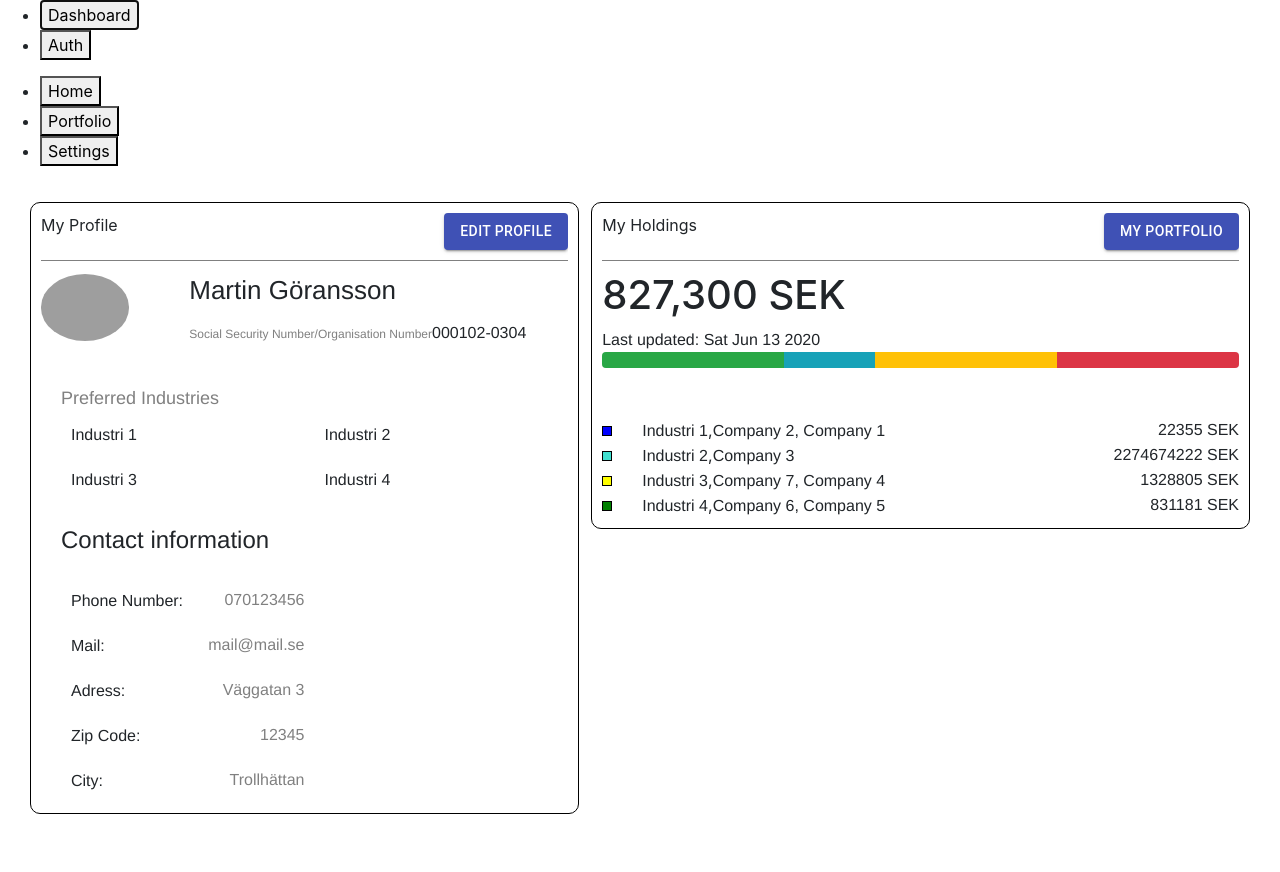
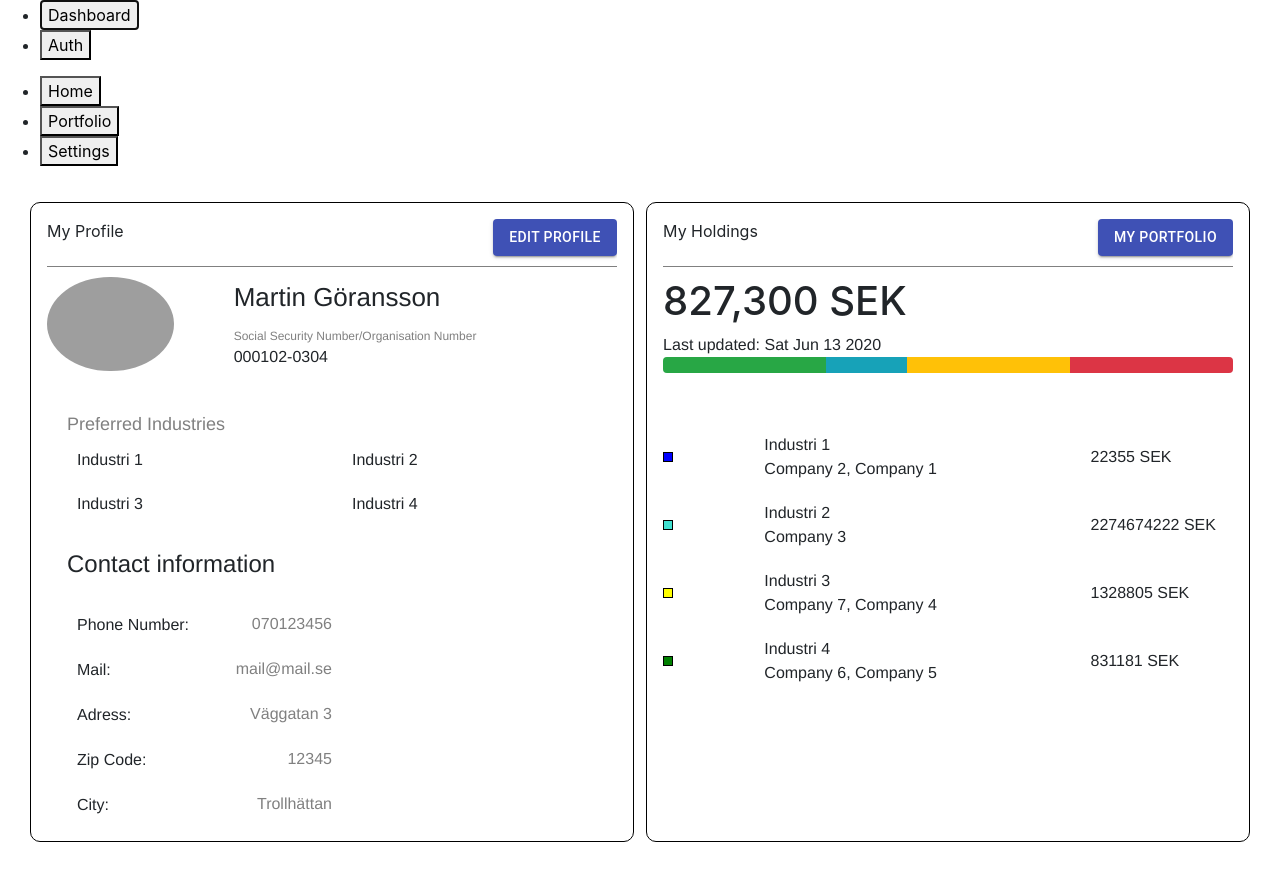
Before and after one commit to AlexanderCarlstrom/StockApplication, a React app in the folder frontend/: page / in a window 1280 px wide. Both pictures are taken after a click on the button "Dashboard". Before the commit the page ends 814 px from the top, so only its background shows below. Built offline with nearby package versions, Linux system fonts and the light colour scheme; grey boxes are pictures that could not be loaded.

Commit message:
Added som fixes

```diff
--- a/frontend/src/components/Dashboard/Home/Home.css
+++ b/frontend/src/components/Dashboard/Home/Home.css
@@ -1,23 +1,29 @@
 #leftDiv {
     width: 45%;
-    display: block;
     border: solid 1px black;
     border-radius: 10px;
-    padding: 10px;
     float: left;
     box-sizing: border-box;
+    flex: 1;
+    padding: 1em;
 }
 
 #rightDiv {
-    width: 54%;
+    width: 55%;
     border: solid 1px black;
     border-radius: 10px;
-    padding: 10px;
+    height: 100%;
     float: right;
     box-sizing: border-box;
+    margin-left: 1%;
+    flex: 1;
+    padding: 1em;
+    height: 100%;
 }
 
 #homePageContainerDiv {
     padding: 20px;
     margin: 10px;
+    display: flex;
+    height: 680px;
 }
--- a/frontend/src/components/Dashboard/Home/MyShareholding/MyShareholding.js
+++ b/frontend/src/components/Dashboard/Home/MyShareholding/MyShareholding.js
@@ -86,16 +86,18 @@ class MyShareholding extends React.Component {
         </div>
         <div id="companySummaryDiv">
           {this.industryArray.map((industry, index) => (
-            <div>
+            <div className="industrySummaryDiv">
               <div
                 key={index + 1 * 30}
                 className={"industry" + index.toString()}
               ></div>
-              <p key={index}>{industry}</p>,
+              <div className="companyIndustryDiv">
+              <p key={index} className="industryText">{industry}</p>
+              <p key={index + 1 * 10} className="companyText">{this.getCompanyString(industry)}</p>
+              </div>
               <p key={index + 1 * 20} className="valueText">
                 {this.getTotalIndustryValue(industry)} SEK
               </p>
-              <p key={index + 1 * 10}>{this.getCompanyString(industry)}</p>
             </div>
           ))}
         </div>
--- a/frontend/src/components/Dashboard/Home/MyShareholding/MyShareholdning.css
+++ b/frontend/src/components/Dashboard/Home/MyShareholding/MyShareholdning.css
@@ -1,15 +1,19 @@
 .industry0 {
     display: inline-block;
-    margin-right:30px;
+    margin-right: 30px;
     width: 10px;
     height: 10px;
     background-color: blue;
     border: 1px solid black;
 }
 
+.bg-industry10{
+    background-color:yellow;
+}
+
 .industry1 {
     display: inline-block;
-    margin-right:30px;
+    margin-right: 30px;
     width: 10px;
     height: 10px;
     background-color: turquoise;
@@ -18,7 +22,7 @@
 
 .industry2 {
     display: inline-block;
-    margin-right:30px;
+    margin-right: 30px;
     width: 10px;
     height: 10px;
     background-color: yellow;
@@ -27,7 +31,7 @@
 
 .industry3 {
     display: inline-block;
-    margin-right:30px;
+    margin-right: 30px;
     width: 10px;
     height: 10px;
     background-color: green;
@@ -38,13 +42,30 @@
     padding-bottom: 50px;
 }
 
-#companySummaryDiv {}
+.industryText {
+    display: block;
+}
+
+.companyText {
+    display: block;
+}
+
+.companyIndustryDiv {
+    margin: auto;
+    display: block;
+    padding: 10px;
+    width:50%;
+    float: left;
+}
+
+.industrySummaryDiv {
+    display: flex;
+    align-items: center;
+    justify-content: space-between;
+}
 
 .valueText {
     display: block;
     float: right;
+    width:25%;
 }
-
-p {
-    display: inline-block
-}
```
